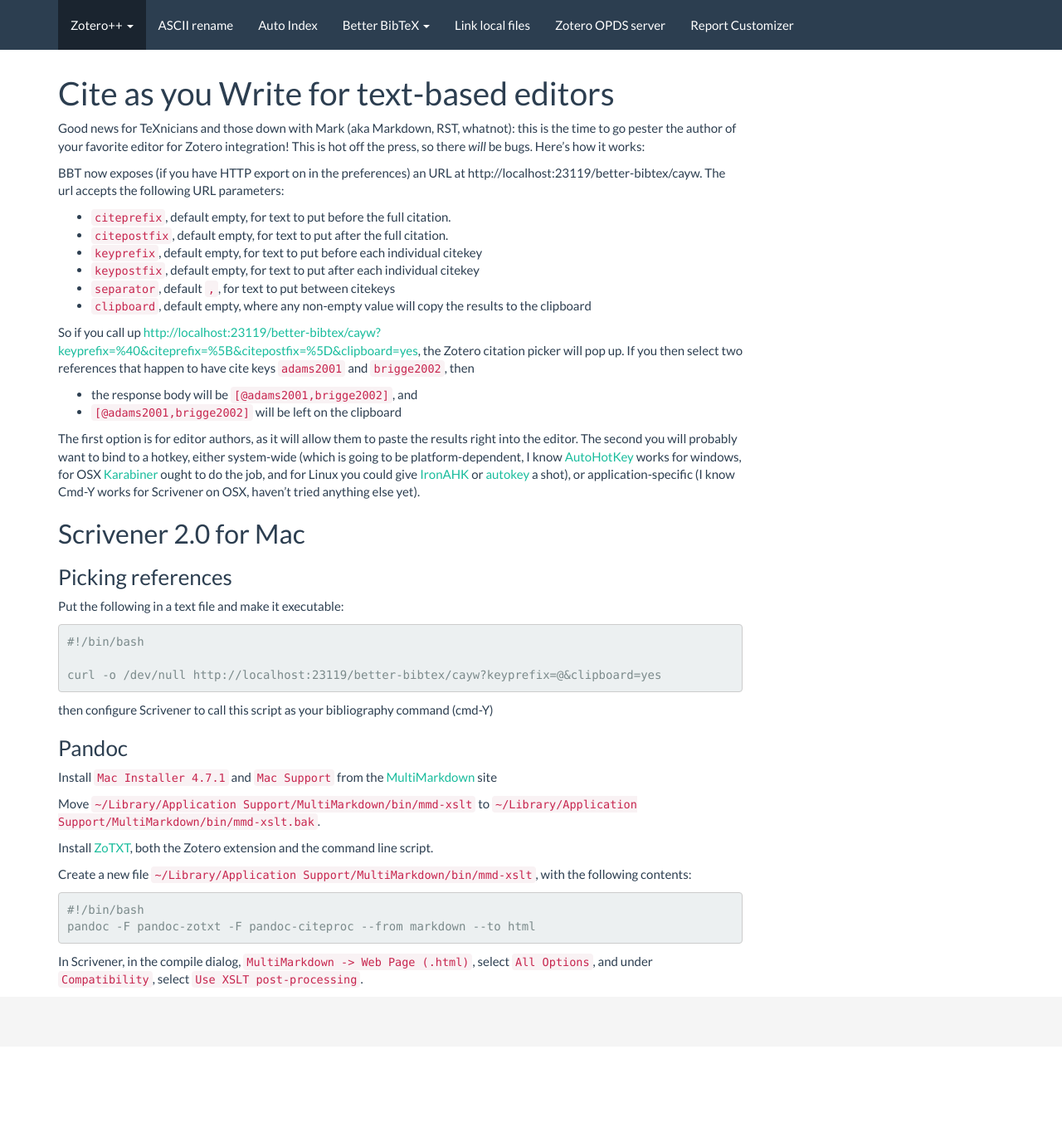
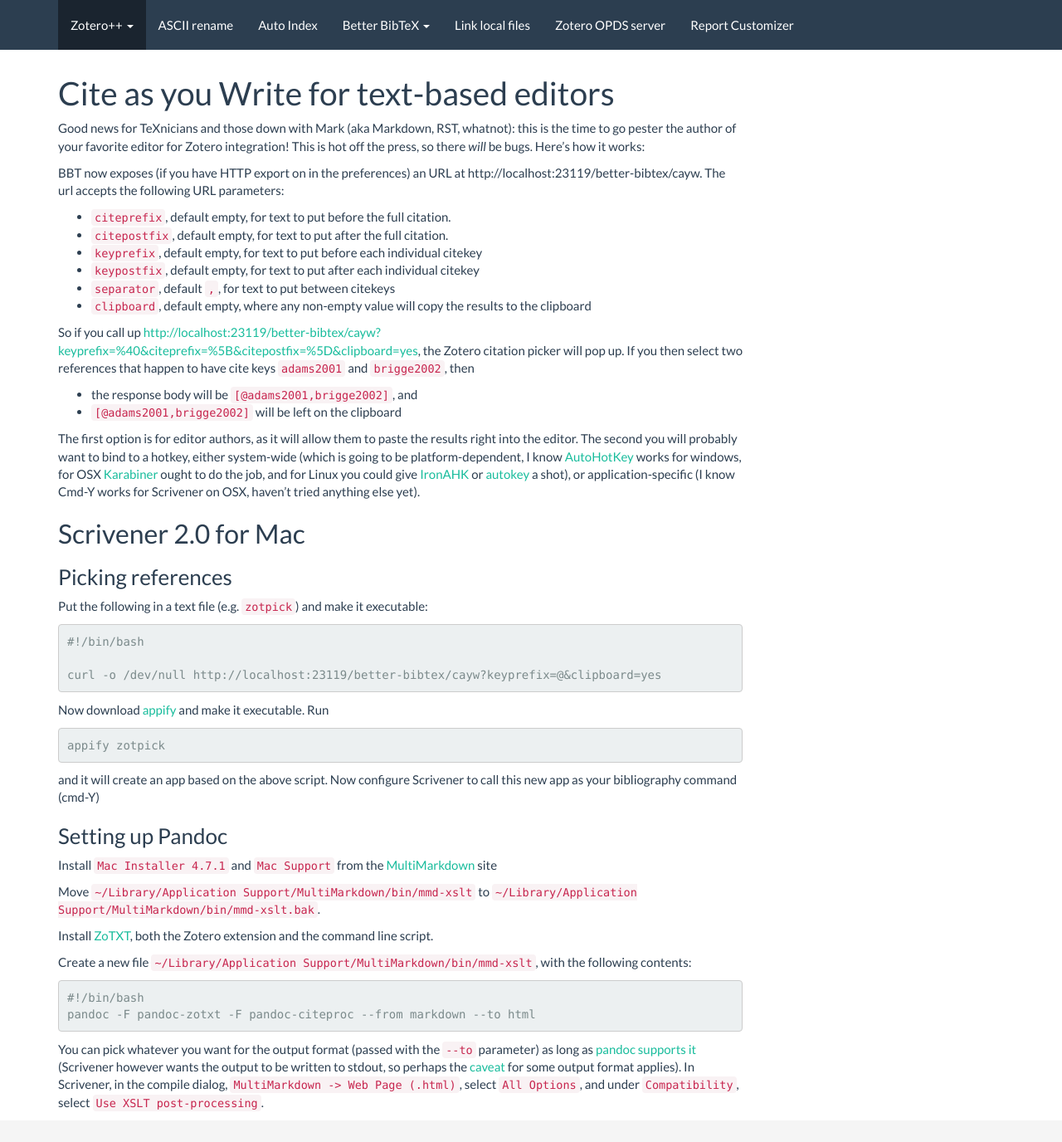
Before and after one commit to edwinksl/ZotPlus.github.io, a Jekyll site: the page built from better-bibtex/cayw.md, in a window 1280 px wide and 1400 px high. Shown: the top 1376 px of the window at 83% size. Built offline with Jekyll 4.4.1, drawn with Linux system fonts in a browser that asks for light colours; nearby versions of some CDN libraries.

Commit message:
ascii-rename 0.0.40 / auto-index 0.0.36 / better-bibtex 1.2.3 / debug-bridge 0.1.0 / link-local-files 0.0.9 / opds 0.0.10 / report-customizer 0.2.17

````diff
--- a/better-bibtex/cayw.md
+++ b/better-bibtex/cayw.md
@@ -33,15 +33,21 @@
 
 ### Picking references
 
-Put the following in a text file and make it executable:
+Put the following in a text file (e.g. `zotpick`) and make it executable:
 
     #!/bin/bash
 
     curl -o /dev/null http://localhost:23119/better-bibtex/cayw?keyprefix=@&clipboard=yes
 
-then configure Scrivener to call this script as your bibliography command (cmd-Y)
+Now download
+[appify](https://gist.githubusercontent.com/dwallraff/5d0e37b0dc969a8c5ff5/raw/e655c82025076ffc23113e501ae6f21272c7ee21/appify)
+and make it executable. Run
 
-### Pandoc
+    appify zotpick
+
+and it will create an app based on the above script. Now configure Scrivener to call this new app as your bibliography command (cmd-Y)
+
+### Setting up Pandoc
 
 Install `Mac Installer 4.7.1` and `Mac Support` from the [MultiMarkdown](http://fletcherpenney.net/multimarkdown/download/) site
 
@@ -50,10 +56,13 @@
 Install [ZoTXT](https://bitbucket.org/egh/zotxt), both the Zotero extension and the command line script.
 
 Create a new file `~/Library/Application Support/MultiMarkdown/bin/mmd-xslt`, with the following contents:
-```
-#!/bin/bash
-pandoc -F pandoc-zotxt -F pandoc-citeproc --from markdown --to html
-```
 
+    #!/bin/bash
+    pandoc -F pandoc-zotxt -F pandoc-citeproc --from markdown --to html
+
+You can pick whatever you want for the output format (passed with the `--to` parameter) as long as [pandoc supports
+it](http://pandoc.org/README.html)
+(Scrivener however wants the output to be written to stdout, so perhaps the
+[caveat](http://pandoc.org/demo/example19/Using-pandoc.html) for some output format applies).
 In Scrivener, in the compile dialog, `MultiMarkdown -> Web Page (.html)`, select `All Options`, and under
 `Compatibility`, select `Use XSLT post-processing`.
````
